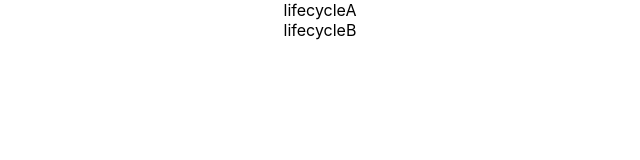
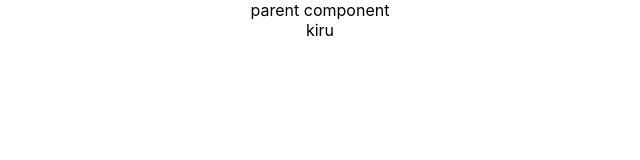
Before and after one commit to kiruthiga19/react-practice, a React (Create React App) app: page / in a window 1280 px wide. Shown: the top 160 px of the page, without its empty margins (320-960 px from the left). Built offline with nearby package versions, Linux system fonts and the light colour scheme.

Commit message:
fragments and pure component

```diff
--- a/src/App.js
+++ b/src/App.js
@@ -1,11 +1,21 @@
 import logo from './logo.svg';
 import './App.css';
 import LifecycleA from './LifecycleA';
+import FragmentDemo from './FragmentDemo';
+import Table from './Table';
+import Columns from './Columns';
+import PureComponent from './PureComponent';
+import Parentcom from './Parentcom';
 
 function App() {
   return (
+
     <div className="App">
-    <LifecycleA></LifecycleA>
+      <Parentcom></Parentcom>
+      {/* <PureComponent></PureComponent> */}
+     {/* <Table></Table> */}
+    {/* <LifecycleA></LifecycleA>
+    <FragmentDemo></FragmentDemo> */}
     </div>
   );
 }
--- /dev/null
+++ b/src/Columns.js
@@ -0,0 +1,22 @@
+import React from 'react'
+
+function Columns() {
+  const items=[]
+  return (
+    //you can use <></> it wont add anything to dom if you use this their is one limitation use cant use key
+    <React.Fragment>
+      {/* {
+        items.map(item => (
+          <React.Fragment key={item.id}>
+            <h1>Title</h1>
+            <p>{items.title}</p>
+          </React.Fragment>
+        ))
+      } */}
+      <td>name</td>
+      <td>kiru </td>
+    </React.Fragment>
+  )
+}
+
+export default Columns
--- /dev/null
+++ b/src/FragmentDemo.js
@@ -0,0 +1,14 @@
+import React from 'react'
+
+function FragmentDemo() {
+  return (
+    <React.Fragment>
+    <h1>
+      fragment demo
+    </h1>
+    <p>this describes the fragment demo</p>
+    </React.Fragment>
+  )
+}
+
+export default FragmentDemo
--- a/src/LifeCycleB.js
+++ b/src/LifeCycleB.js
@@ -18,6 +18,20 @@ import React, { Component } from 'react'
         console.log('componentDidMount')
     }
 
+    shouldComponentUpdate(){
+      console.log('lifecycleB should component update')
+      return true
+    }
+    getSnapshotBeforeUpdate(prevProps,prevState){
+      console.log('getSnapshotBeforeUpdate')
+      return null
+    }
+
+    componentDidUpdate(){
+      console.log('component did update')
+    }
+
+
   render() {
     console.log('life cycle a  renderd')
     return (
--- a/src/LifecycleA.js
+++ b/src/LifecycleA.js
@@ -12,11 +12,30 @@ import LifecycleB from './LifeCycleB'
 
     static getDerivedStateFromProps(props,state){
         console.log('lifecyclea getDerivedStateFromProps ')
-        return null
+        return null // it return new state or null
     }
 
     componentDidMount(){
         console.log('componentDidMount')
+    }
+// update life cycle method
+    shouldComponentUpdate(){
+      console.log('lifecycleA should component update')
+      return true
+    }
+    getSnapshotBeforeUpdate(prevProps,prevState){
+      console.log('getSnapshotBeforeUpdate')
+      return null
+    }
+
+    componentDidUpdate(){
+      console.log('component did update')
+    }
+
+    changeState = ()=>{
+      this.setState({
+        name:'code react`'
+      })
     }
 
   render() {
@@ -25,6 +44,7 @@ import LifecycleB from './LifeCycleB'
       <div>
         <div>
         lifecycleA
+        <button onClick={this.changeState}>change state</button>
         </div>
         <LifecycleB></LifecycleB>
       </div>
--- /dev/null
+++ b/src/MemoComp.js
@@ -0,0 +1,12 @@
+import React from 'react'
+
+function MemoComp({name}) {
+    console.log('rendering memo component')
+  return (
+    <div>
+      {name}
+    </div>
+  )
+}
+
+export default React.memo(MemoComp)
--- /dev/null
+++ b/src/Parentcom.js
@@ -0,0 +1,37 @@
+import React, { Component } from 'react'
+import MemoComp from './MemoComp'
+import PureComp from './PureComponent'
+import Regularcom from './Regularcom'
+
+class Parentcom extends Component {
+
+    constructor(props) {
+      super(props)
+
+      this.state = {
+         name:'kiru'
+      }
+    }
+
+    componentDidMount(){
+        setInterval(()=>{
+            this.setState({
+                name:'kiru'
+            })
+        },2000)
+    }
+
+  render() {
+     console.log("parent component")
+    return (
+      <div>
+        parent component
+        <MemoComp name={this.state.name}></MemoComp>
+        {/* <Regularcom name={this.state.name}></Regularcom>
+        <PureComp name={this.state.name}></PureComp> */}
+      </div>
+    )
+  }
+}
+
+export default Parentcom
--- /dev/null
+++ b/src/PureComponent.js
@@ -0,0 +1,14 @@
+import React, { PureComponent } from 'react'
+
+ class PureComp extends PureComponent {
+  render() {
+    console.log("pure component")
+    return (
+      <div>
+        pure PureComponent{this.props.name}
+      </div>
+    )
+  }
+}
+
+export default PureComp
--- /dev/null
+++ b/src/Regularcom.js
@@ -0,0 +1,14 @@
+import React, { Component } from 'react'
+
+class Regularcom extends Component {
+  render() {
+    console.log("regular compnent")
+    return (
+      <div>
+        regular component{this.props.name}
+      </div>
+    )
+  }
+}
+
+export default Regularcom
--- /dev/null
+++ b/src/Table.js
@@ -0,0 +1,16 @@
+import React from 'react'
+import Columns from './Columns'
+
+function Table() {
+  return (
+   <table>
+    <tbody>
+        <tr>
+          <Columns></Columns>
+        </tr>
+    </tbody>
+   </table>
+  )
+}
+
+export default Table
```
